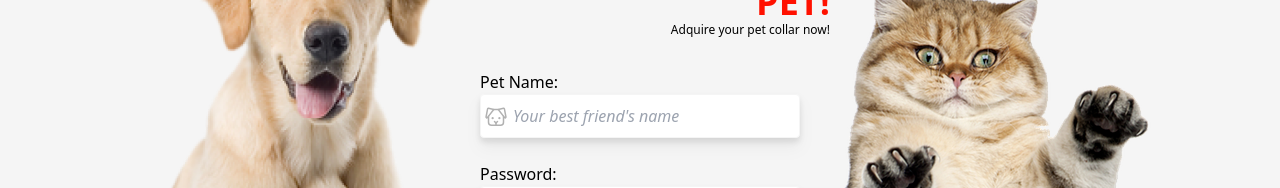
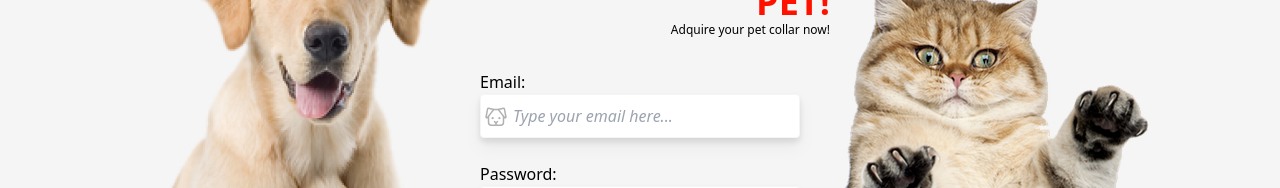
Before and after one commit to FernandoFrali/status-pet, a Next.js app: page / in a window 1280 px wide. Shown: the part 234-422 px from the top of the page. Built offline with nearby package versions, Linux system fonts and the light colour scheme.

Commit message:
♿ refactor: improved accessibility on images and inputs

```diff
--- a/src/components/Login/index.tsx
+++ b/src/components/Login/index.tsx
@@ -15,18 +15,18 @@ const Login = () => (
     <div className="justify-center h-screen grid sm:grid-cols-3">
       <Image
         src={dogPic}
-        alt="A dog image"
+        alt="A cute dog"
         className="hidden lg:inline-block lg:row-start-1 lg:-scale-x-100 lg:max-w-fit lg:h-705 lg:w-386 lg:col-start-1 lg:col-end-1 lg:self-center lg:justify-self-end"
       />
       <Image
         src={catPic}
-        alt="A cat image"
+        alt="A cute cat"
         className="hidden lg:inline-block lg:col-start-3 lg:self-center lg:max-w-fit"
       />
       <div className="mb-2 self-end sm:block sm:mt-24 col-start-2 col-end-2 sm:row-start-1 sm:self-start justify-self-center">
         <Image
           src={catPic}
-          alt="A cat image"
+          alt="A cute cat"
           className="select-none sm:hidden"
         />
         <h1 className="text-lg sm:text-right sm:text-4xl font-bold text-sp-10 col-start-2 col-end-2 sm:justify-self-center dark:text-sp-60">
@@ -37,8 +37,8 @@ const Login = () => (
         </p>
       </div>
       <form className="sm:row-start-1 flex flex-col justify-center justify-self-center col-start-2 col-end-2 sm:h-575 sm:mt-28">
-        <label className="dark:text-sp-white2 relative">
-          Pet Name:
+        <label htmlFor="email" className="dark:text-sp-white2 relative">
+          Email:
           <Dog
             color="black"
             size={24}
@@ -47,11 +47,12 @@ const Login = () => (
         </label>
         <input
           className="indent-8 w-80 h-11 drop-shadow-lg border border-bg-light placeholder:italic rounded focus:outline focus:outline-sp-30 focus:border focus:outline-2 dark:bg-transparent dark:border-2 dark:border-sp-gray dark:focus:border-bg-sp-30 dark:focus:outline dark:focus:outline-2 dark:focus:outline-sp-30 dark:text-white"
-          type="text"
-          placeholder="Your best friend's name"
-          name="petname"
+          type="email"
+          placeholder="Type your email here..."
+          name="email"
+          id="email"
         />
-        <label className="relative mt-6 dark:text-sp-white2">
+        <label htmlFor="password" className="relative mt-6 dark:text-sp-white2">
           Password:
           <Key
             color="black"
@@ -63,6 +64,7 @@ const Login = () => (
           className="relative placeholder:italic indent-8 w-80 h-11 drop-shadow-lg rounded border border-bg-light focus:outline focus:outline-sp-30 focus:border focus:outline-2 dark:bg-transparent dark:border-2 dark:border-sp-gray dark:focus:border-bg-sp-30 dark:focus:outline dark:focus:outline-2 dark:focus:outline-sp-30 dark:text-white"
           type="password"
           placeholder="Your password"
+          id="password"
         />
         <button
           type="button"
--- a/src/styles/globals.css
+++ b/src/styles/globals.css
@@ -8,3 +8,11 @@ body {
   box-sizing: border-box;
   padding: 0;
 }
+
+* {
+  user-select: none;
+}
+
+p, h1, h2, h3, h4, h5, h6, span, a, label {
+  user-select: text;
+}
```
